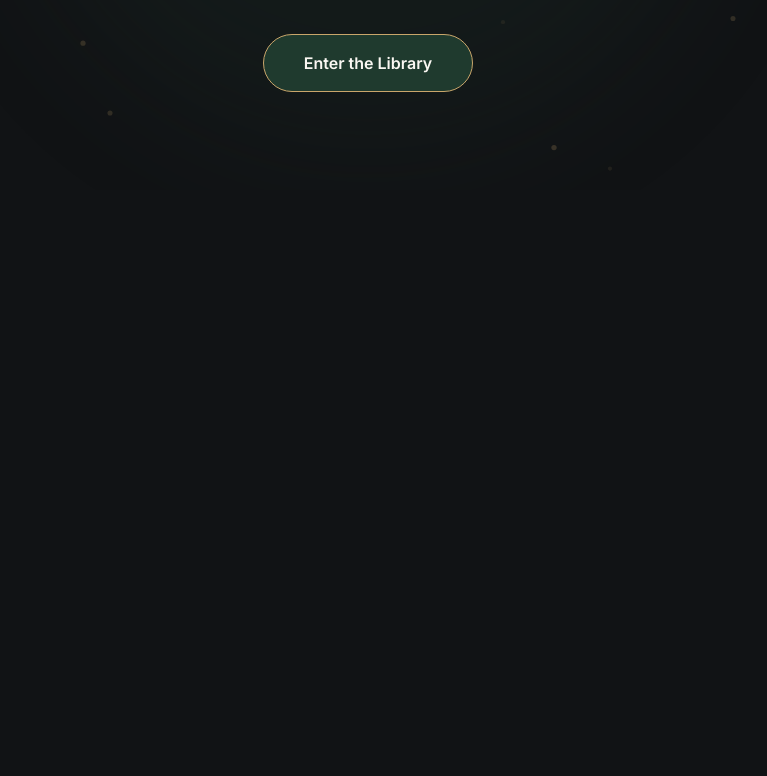
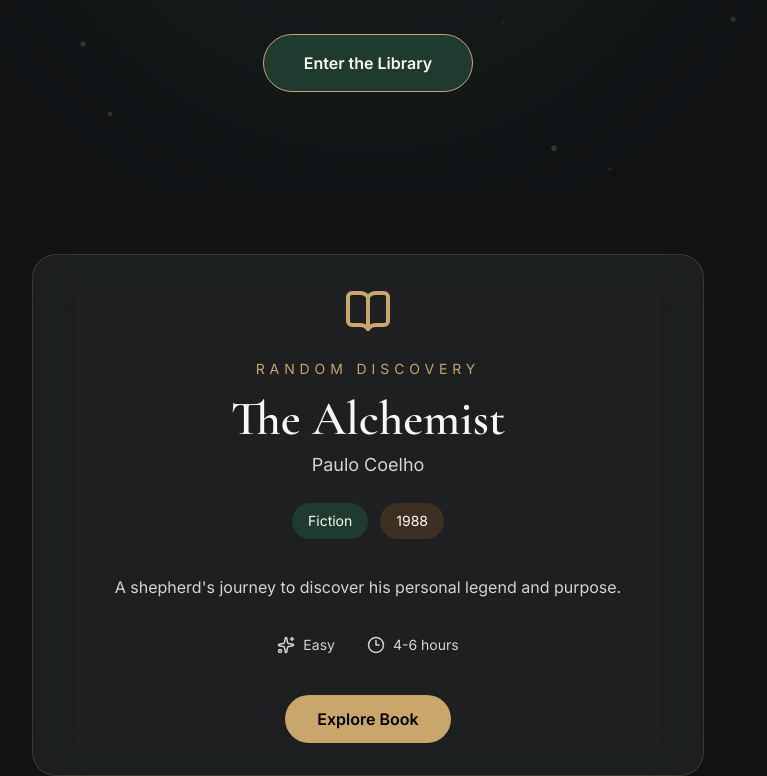
Before and after one commit to uswaminael-dev/whispering-library, a React (Vite) app in the folder frontend/: page / in a window 1280 px wide. Shown: the part 610-1386 px from the top of the page, without its empty margins (272-1039 px from the left). Before the commit the page ends 800 px from the top, so only its background shows below. Built offline with nearby package versions, Linux system fonts and the light colour scheme.

Commit message:
feat: add book shuffle card component

```diff
--- a/frontend/src/components/shuffle/ShuffleCard.tsx
+++ b/frontend/src/components/shuffle/ShuffleCard.tsx
@@ -0,0 +1,66 @@
+import { motion } from "framer-motion";
+import { BookOpen, Clock3, Sparkles } from "lucide-react";
+import type { Book } from "../../types/book";
+
+interface ShuffleCardProps {
+  book: Book;
+}
+
+export default function ShuffleCard({ book }: ShuffleCardProps) {
+  return (
+    <motion.div
+      initial={{ opacity: 0, scale: 0.92, y: 30 }}
+      animate={{ opacity: 1, scale: 1, y: 0 }}
+      transition={{ duration: 0.5 }}
+      className="mx-auto mt-16 max-w-2xl rounded-3xl border border-[#C9A66B]/20 bg-white/5 p-8 backdrop-blur-xl"
+    >
+      <div className="mb-6 flex justify-center">
+        <BookOpen size={48} className="text-[#C9A66B]" />
+      </div>
+
+      <p className="text-center text-sm uppercase tracking-[0.35em] text-[#C9A66B]">
+        Random Discovery
+      </p>
+
+      <h2 className="mt-4 text-center text-5xl font-semibold">
+        {book.title}
+      </h2>
+
+      <p className="mt-2 text-center text-lg text-neutral-300">
+        {book.author}
+      </p>
+
+      <div className="mt-6 flex justify-center gap-3">
+        <span className="rounded-full bg-[#1F3A2E] px-4 py-2 text-sm">
+          {book.genre}
+        </span>
+
+        <span className="rounded-full bg-[#3E2F23] px-4 py-2 text-sm">
+          {book.year}
+        </span>
+      </div>
+
+      <p className="mt-8 text-center leading-8 text-neutral-300">
+        {book.description}
+      </p>
+
+      <div className="mt-8 flex justify-center gap-8 text-sm text-neutral-300">
+        <div className="flex items-center gap-2">
+          <Sparkles size={18} />
+          {book.difficulty}
+        </div>
+
+        <div className="flex items-center gap-2">
+          <Clock3 size={18} />
+          {book.readingTime}
+        </div>
+      </div>
+
+      <div className="mt-10 flex justify-center">
+        <button className="rounded-full bg-[#C9A66B] px-8 py-3 font-semibold text-black transition hover:scale-105">
+          Explore Book
+        </button>
+      </div>
+    </motion.div>
+  );
+}
--- a/frontend/src/pages/Home.tsx
+++ b/frontend/src/pages/Home.tsx
@@ -1,11 +1,17 @@
 import Navbar from "../components/navbar/Navbar";
 import Hero from "../components/hero/Hero";
+import ShuffleCard from "../components/shuffle/ShuffleCard";
+
+import { books } from "../data/books";
 
 export default function Home() {
   return (
     <>
       <Navbar />
+
       <Hero />
+
+      <ShuffleCard book={books[0]} />
     </>
   );
 }
```
